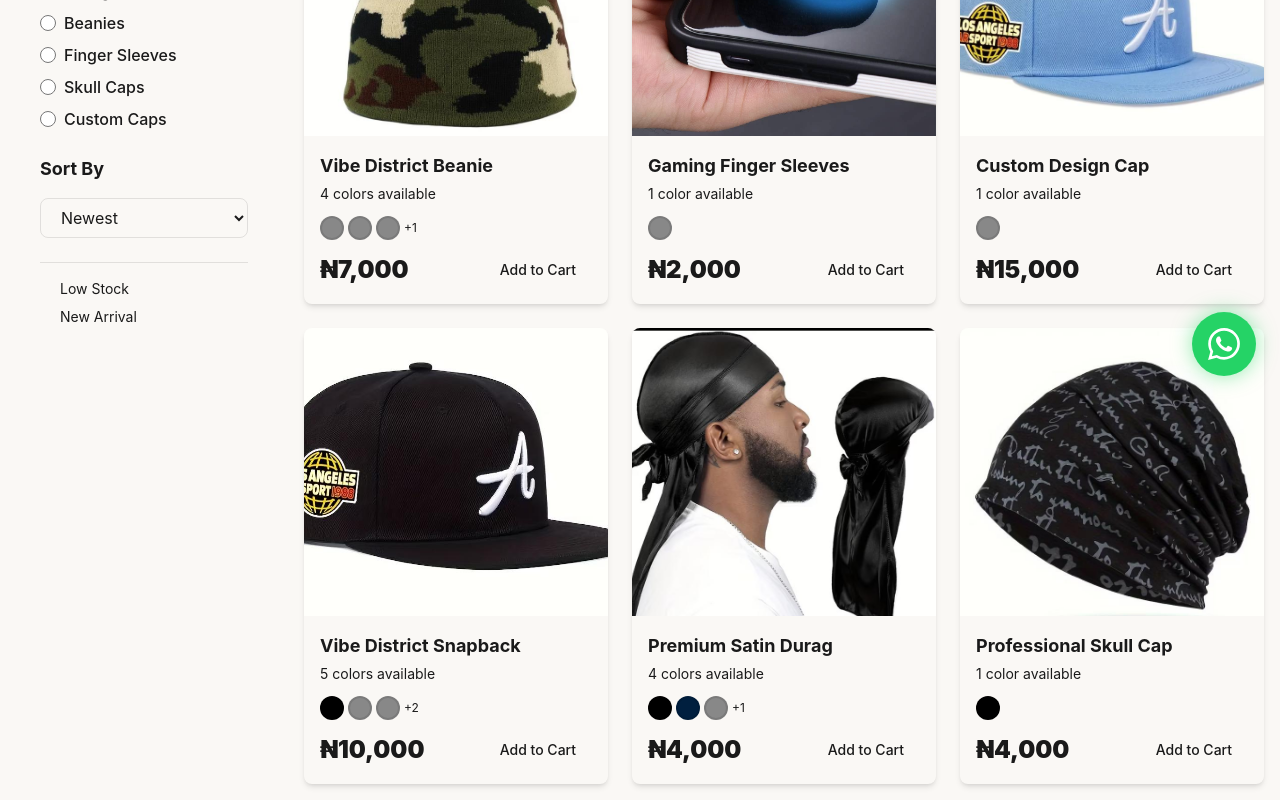
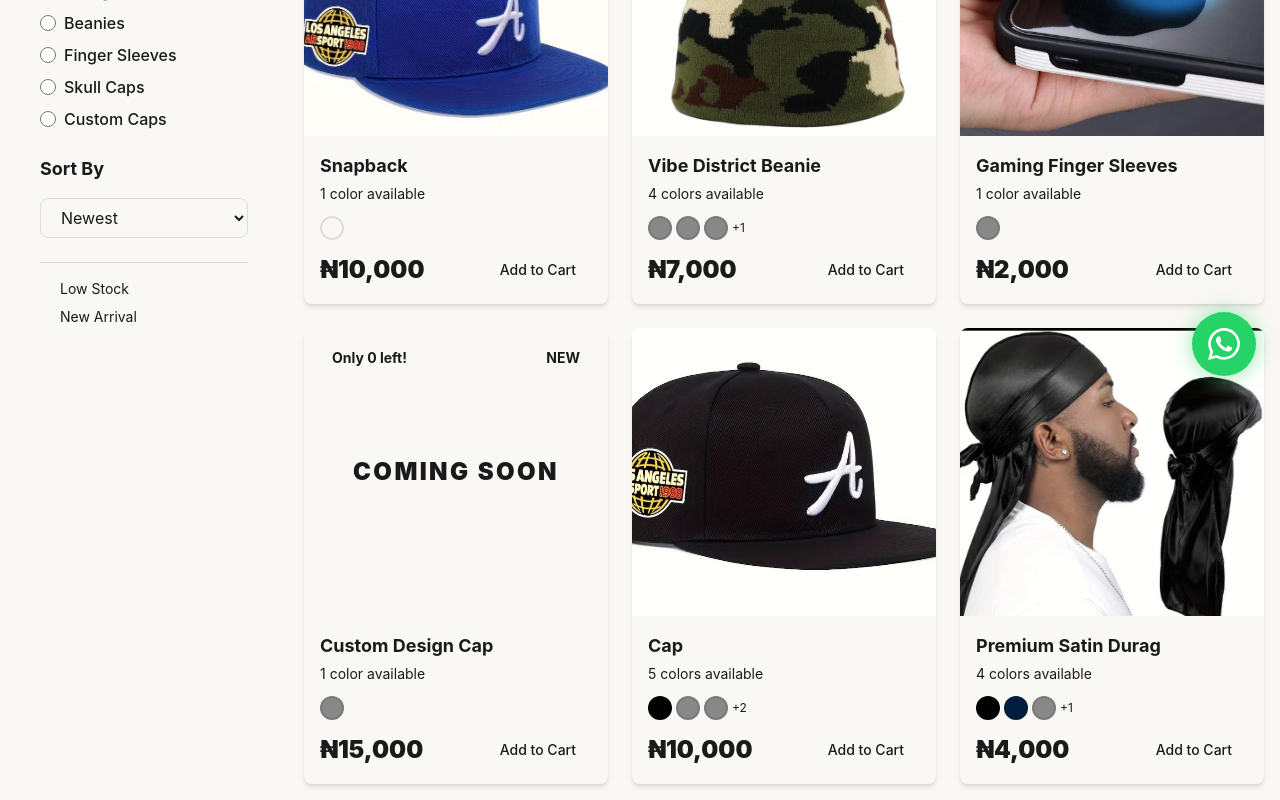
Before and after one commit to GoodnessFx/Vibe-District, a React (Vite) app: page /shop in a window 1280 px wide. Shown: the part 400-1200 px from the top of the page. Built offline with nearby package versions, Linux system fonts and the light colour scheme.

Commit message:
Update products: Cap vs Snapback rename, Skull Cap rename, and Custom Cap Coming Soon

```diff
--- a/src/app/data/products.ts
+++ b/src/app/data/products.ts
@@ -2,8 +2,8 @@ import { Product } from "../types";
 
 export const products: Product[] = [
   {
-    id: "snapback-1",
-    name: "Vibe District Snapback",
+    id: "cap-1",
+    name: "Cap",
     price: 10000,
     category: "snapback",
     colors: ["Black", "Blue Green", "Blue", "Red", "Sky Blue"],
@@ -15,9 +15,22 @@ export const products: Product[] = [
       "/products/cap sky blue.jpeg",
       "/products/cap blue.jfif",
     ],
-    description: "Premium quality Vibe District snapback. Available in multiple colors to match your style. Professional finish and comfortable fit.",
+    description: "Premium quality Vibe District cap. Available in multiple colors to match your style. Professional finish and comfortable fit.",
     stock: 50,
     isBestSeller: true,
+  },
+  {
+    id: "snapback-1",
+    name: "Snapback",
+    price: 10000,
+    category: "snapback",
+    colors: ["Cream"],
+    images: [
+      "/products/cap blue.jfif", // This will be the new Snapback image
+    ],
+    description: "Authentic Vibe District snapback. Premium corduroy finish with iconic embroidery.",
+    stock: 25,
+    isNew: true,
   },
   {
     id: "durag-1",
@@ -66,27 +79,25 @@ export const products: Product[] = [
   },
   {
     id: "skull-cap-1",
-    name: "Professional Skull Cap",
+    name: "Skull Cap",
     price: 4000,
     category: "skull-cap",
-    colors: ["Black"],
+    colors: ["Black", "Camo", "Olive", "Grey"],
     images: [
-      "/products/beanie inspiration.jpeg", // Using a placeholder if no specific skull cap image
+      "/products/beanie inspiration.jpeg", // This is the third image provided
     ],
-    description: "Sleek and professional skull cap. Perfect for under-helmet wear or as a minimal head covering.",
+    description: "Sleek Skull Cap. Perfect for under-helmet wear or as a minimal head covering.",
     stock: 30,
   },
   {
     id: "custom-1",
     name: "Custom Design Cap",
-    price: 15000, // Adjusted price for custom work
+    price: 15000,
     category: "custom",
     colors: ["Any Color"],
-    images: [
-      "/products/cap sky blue.jpeg",
-    ],
-    description: "Create your own design! Add your name, logo, or custom embroidery. Contact us for details.",
-    stock: 10,
+    images: [], // Removed image for coming soon
+    description: "COMING SOON: Create your own design! Add your name, logo, or custom embroidery. Contact us for details.",
+    stock: 0,
     isNew: true,
   },
 ];
--- a/src/app/pages/ProductDetail.tsx
+++ b/src/app/pages/ProductDetail.tsx
@@ -86,13 +86,21 @@ export function ProductDetail() {
             key={selectedImage}
             initial={{ opacity: 0 }}
             animate={{ opacity: 1 }}
-            className="mb-4 rounded-lg overflow-hidden bg-card"
+            className="mb-4 rounded-lg overflow-hidden bg-muted min-h-[500px] flex items-center justify-center"
           >
-            <img
-              src={product.images[selectedImage]}
-              alt={product.name}
-              className="w-full h-[500px] object-cover"
-            />
+            {product.images.length > 0 ? (
+              <img
+                src={product.images[selectedImage]}
+                alt={product.name}
+                className="w-full h-[500px] object-cover"
+              />
+            ) : (
+              <div className="flex flex-col items-center justify-center p-12 text-center">
+                <p className="font-black text-5xl text-muted-foreground/20 uppercase tracking-[0.2em]">
+                  Coming Soon
+                </p>
+              </div>
+            )}
           </motion.div>
           <div className="flex gap-4">
             {product.images.map((img, index) => (
--- a/src/app/pages/Shop.tsx
+++ b/src/app/pages/Shop.tsx
@@ -140,12 +140,20 @@ export function Shop() {
                 transition={{ duration: 0.3, delay: index * 0.05 }}
                 className="group bg-card rounded-lg overflow-hidden shadow-md hover:shadow-xl transition-shadow"
               >
-                <Link to={`/product/${product.id}`} className="block relative overflow-hidden">
-                  <img
-                    src={product.images[0]}
-                    alt={product.name}
-                    className="w-full h-72 object-cover group-hover:scale-110 transition-transform duration-300"
-                  />
+                <Link to={`/product/${product.id}`} className="block relative overflow-hidden bg-muted min-h-[288px] flex items-center justify-center">
+                  {product.images.length > 0 ? (
+                    <img
+                      src={product.images[0]}
+                      alt={product.name}
+                      className="w-full h-72 object-cover group-hover:scale-110 transition-transform duration-300"
+                    />
+                  ) : (
+                    <div className="flex flex-col items-center justify-center p-8 text-center">
+                      <p className="font-black text-2xl text-muted-foreground/30 uppercase tracking-widest">
+                        Coming Soon
+                      </p>
+                    </div>
+                  )}
                   {product.isNew && (
                     <span className="absolute top-4 right-4 bg-accent text-primary px-3 py-1 rounded-full text-sm font-bold">
                       NEW
```
